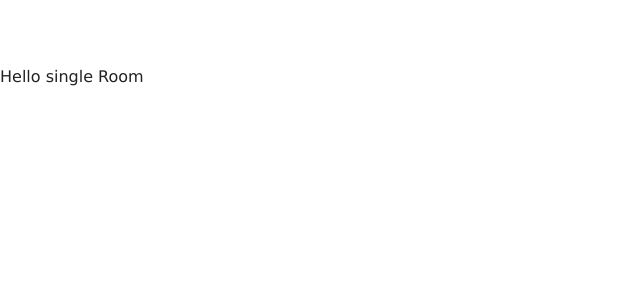
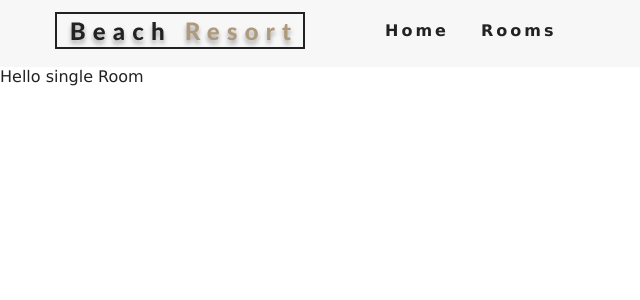
Before and after one commit to Arup-paul/react-beach-resort, a React (Create React App) app: page /rooms/1 in a window 1280 px wide. Shown: the top 300 px of the page, without its empty margins (0-640 px from the left). Built offline with nearby package versions, Linux system fonts and the light colour scheme.

Commit message:
navbar component

```diff
--- a/src/App.js
+++ b/src/App.js
@@ -5,10 +5,12 @@
 import SingleRoom from "./pages/SingleRoom";
 import Error from "./pages/Error";
 import {Route,Switch} from "react-router-dom";
+import Navbar from "./Components/Navbar";
 
 function App() {
   return (
     <>
+        <Navbar />
          <Switch>
             <Route exact path="/" component={Home} />
             <Route exact path="/rooms" component={Rooms} />
--- /dev/null
+++ b/src/Components/Navbar.js
@@ -0,0 +1,50 @@
+import React, {Component} from 'react';
+import logo from '../images/logo.svg'
+import {Link} from "react-router-dom";
+import { FaAlignRight } from "react-icons/fa";
+
+
+
+
+
+class Navbar extends Component {
+    state = {
+        isOpen:false
+    }
+
+    handleToggle = () => {
+     this.setState({
+         isOpen:!this.state.isOpen
+     })
+    }
+    render() {
+        return (
+            <nav className="navbar">
+                  <div className="nav-center">
+                      <div className="nav-header">
+                          <Link to="/">
+                              <img src={logo} alt="Beach Resort" />
+                          </Link>
+                          <button
+                              type="button"
+                              className="nav-btn"
+                              onClick={this.handleToggle}
+                          >
+                              <FaAlignRight className="nav-icon" />
+                          </button>
+                      </div>
+                      <ul className={this.state.isOpen ? "nav-links show-nav" : "nav-links"}>
+                           <li>
+                               <Link to="/">Home</Link>
+                           </li>
+                          <li>
+                               <Link to="/rooms">Rooms</Link>
+                           </li>
+                      </ul>
+                  </div>
+            </nav>
+        );
+    }
+}
+
+export default Navbar;
```
